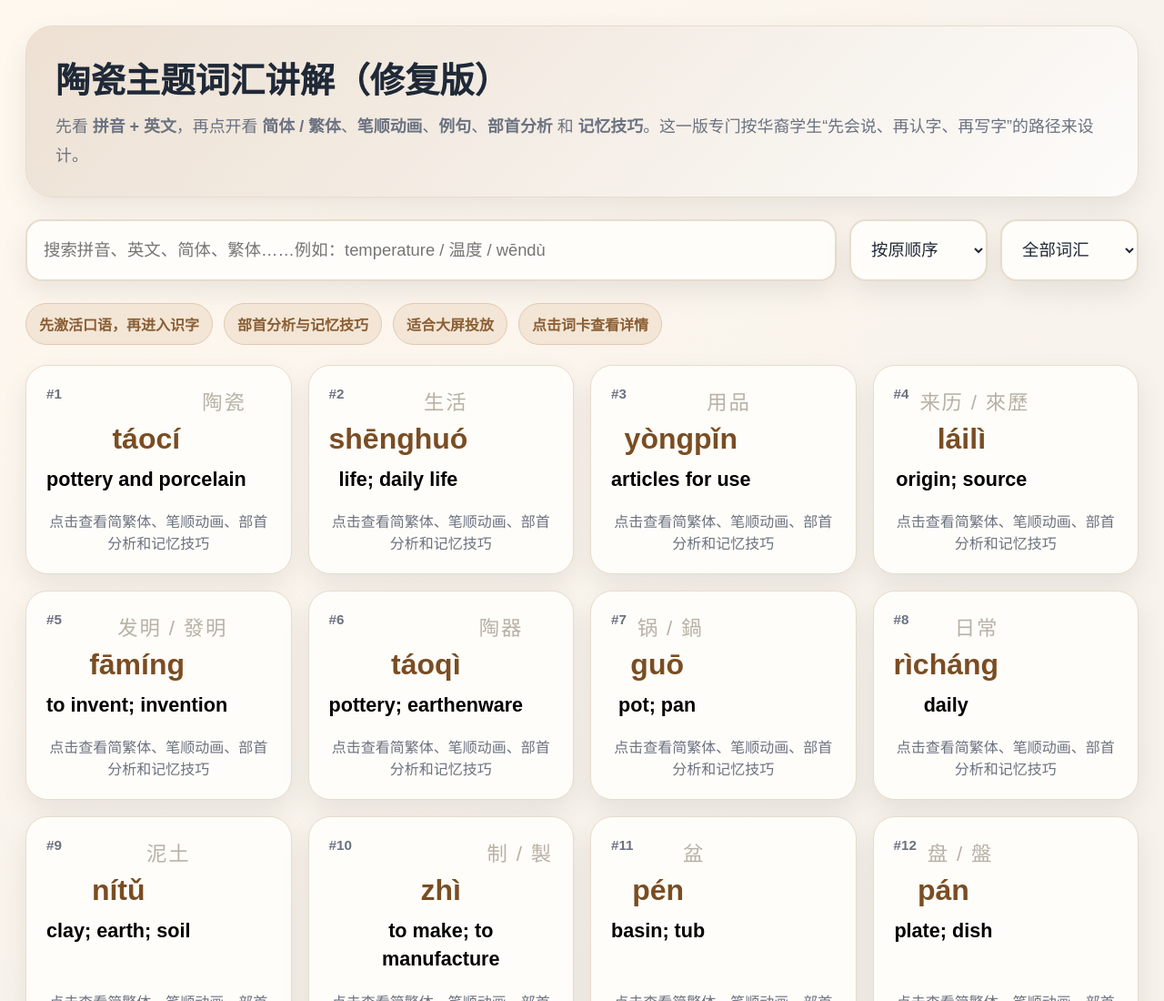
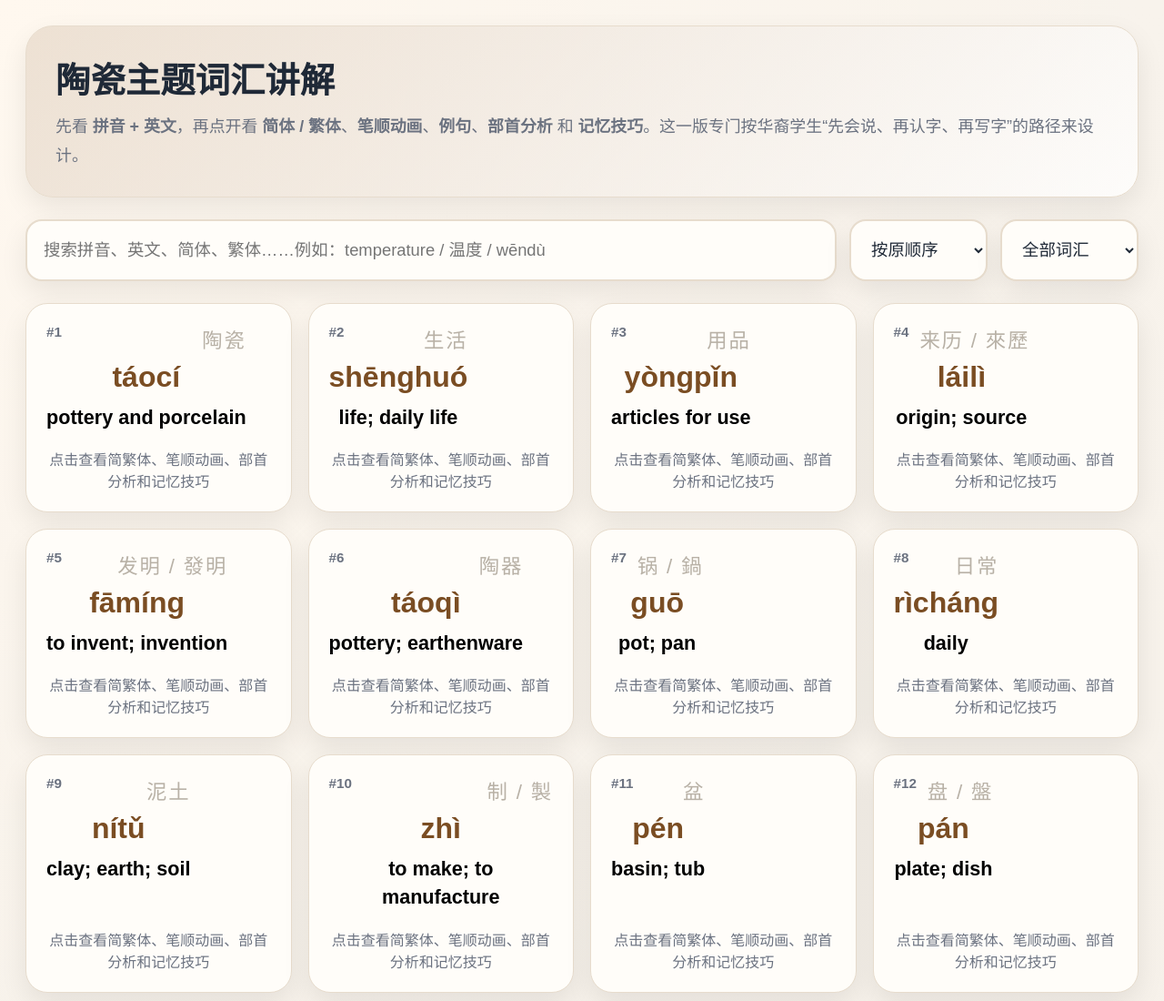
Before and after one commit to xc2375-spec/19-vocabulary, a plain HTML site: page index.html in a window 1280 px wide. Shown: the top 1100 px of the page at 91% size. Drawn offline with Linux system fonts and the light colour scheme.

Commit message:
Remove '(修复版)' from title and heading

```diff
--- a/index.html
+++ b/index.html
@@ -3,7 +3,7 @@
 <head>
   <meta charset="UTF-8" />
   <meta name="viewport" content="width=device-width, initial-scale=1.0" />
-  <title>陶瓷主题词汇讲解（修复版）</title>
+  <title>陶瓷主题词汇讲解</title>
   <script src="https://cdn.jsdelivr.net/npm/hanzi-writer@3.7/dist/hanzi-writer.min.js"></script>
   <style>
     :root {
@@ -72,7 +72,7 @@
 <body>
   <div class="wrap">
     <section class="hero">
-      <h1>陶瓷主题词汇讲解（修复版）</h1>
+      <h1>陶瓷主题词汇讲解</h1>
       <p>先看 <strong>拼音 + 英文</strong>，再点开看 <strong>简体 / 繁体</strong>、<strong>笔顺动画</strong>、<strong>例句</strong>、<strong>部首分析</strong> 和 <strong>记忆技巧</strong>。这一版专门按华裔学生“先会说、再认字、再写字”的路径来设计。</p>
     </section>
 
@@ -90,12 +90,7 @@
       </select>
     </div>
 
-    <div class="legend">
-      <span class="tag">先激活口语，再进入识字</span>
-      <span class="tag">部首分析与记忆技巧</span>
-      <span class="tag">适合大屏投放</span>
-      <span class="tag">点击词卡查看详情</span>
-    </div>
+
 
     <div id="grid" class="grid"></div>
     <div id="empty" class="empty" style="display:none;">没有找到匹配的词汇。</div>
```
